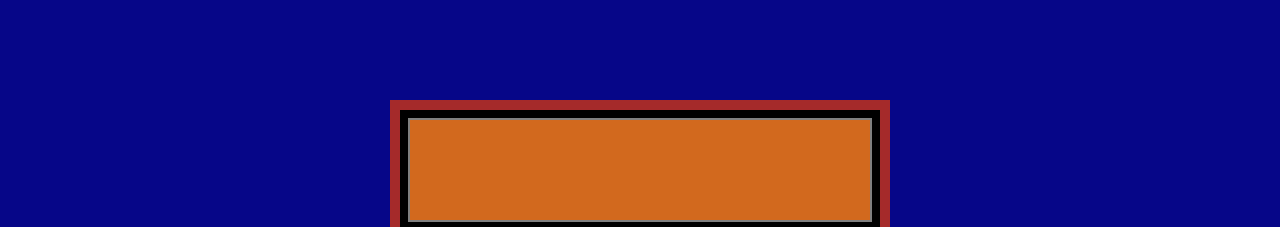
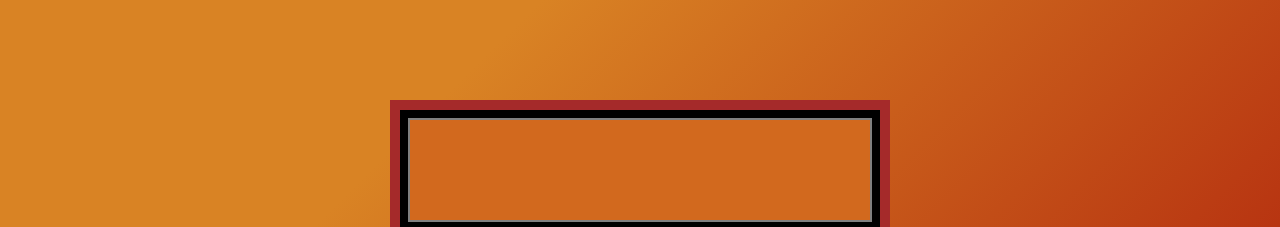
Before and after one commit to berkeyldrmm/Calculator, a plain HTML site: page index.html in a window 1280 px wide. Shown: the top 227 px of the page. Drawn offline with nearby package versions, Linux system fonts and the light colour scheme.

Commit message:
Update index.css

```diff
--- a/index.css
+++ b/index.css
@@ -1,5 +1,7 @@
 body{
-    background-color: rgb(6, 6, 136);
+    background-color: #a40606;
+    background-image: linear-gradient(315deg, #a40606 0%, #d98324 74%);
+    min-height: 100vh;
 }
 
 #calculator{
```
